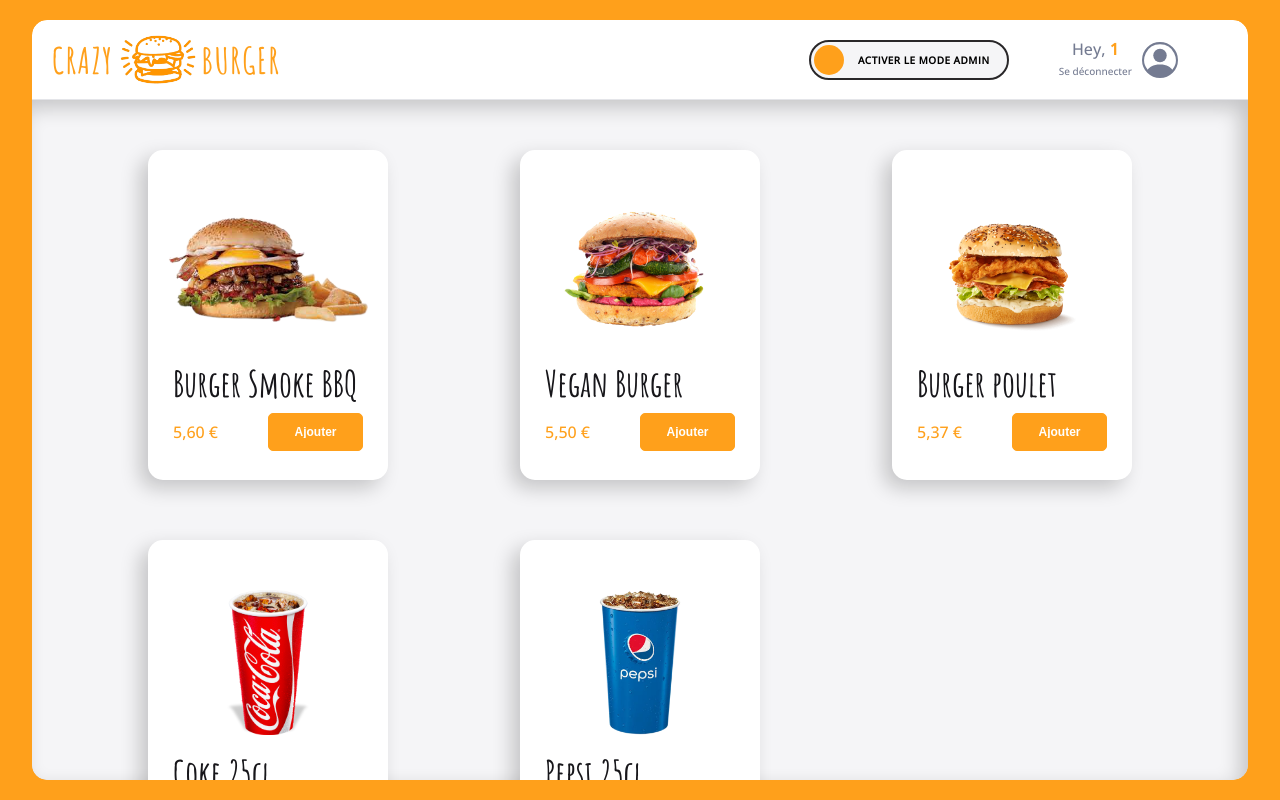
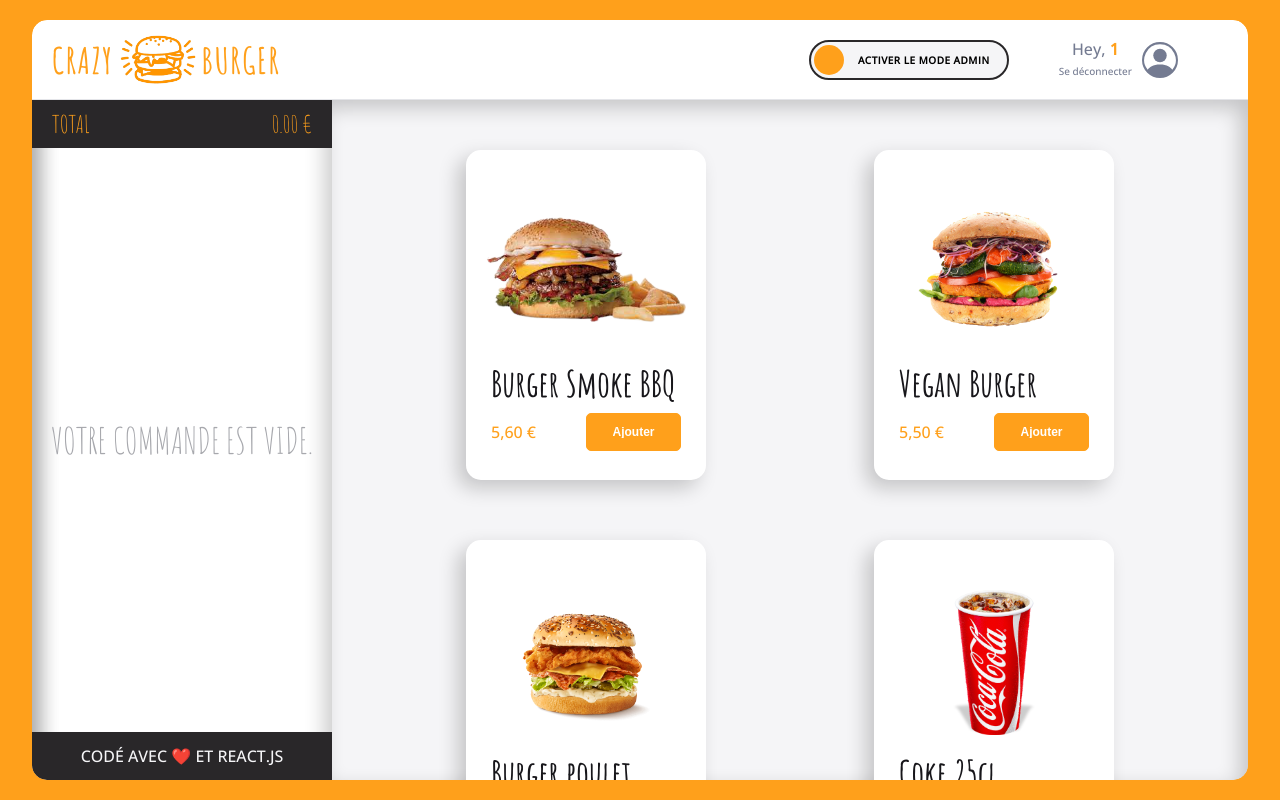
Before and after one commit to Samy572/burger-shop, a React (Vite) app: page /order/1 in a window 1280 px wide. Built offline with nearby package versions, Linux system fonts and the light colour scheme.

Commit message:
💄  F10 : BASKET > Add LAyout

```diff
--- a/src/components/pages/order/Main/Basket.jsx
+++ b/src/components/pages/order/Main/Basket.jsx
@@ -1,3 +1,54 @@
+import styled from 'styled-components';
+import { theme } from '../../../../theme';
+
 export default function Basket() {
-	return <div>basket</div>;
+	return (
+		<BasketStyled>
+			<div className="head-basket">
+				<span>Total</span>
+				<span>0.00 €</span>
+			</div>
+			<div className="body-basket">
+				<p>votre commande est vide.</p>
+			</div>
+			<div className="footer-basket">Codé avec ❤️ et react.js</div>
+		</BasketStyled>
+	);
 }
+
+const BasketStyled = styled.div`
+	display: grid;
+	height: 100%;
+	grid-template-rows: 7% 86% 7%;
+	box-shadow: ${theme.shadows.strong};
+	text-transform: uppercase;
+
+	.head-basket {
+		padding: 0 20px;
+		display: flex;
+		width: 100%;
+		justify-content: space-between;
+		align-items: center;
+		background-color: ${theme.colors.background_dark};
+		color: ${theme.colors.primary};
+		font-family: ${theme.fonts.family.stylish};
+		font-size: ${theme.fonts.size.P3};
+	}
+
+	.body-basket {
+		display: flex;
+		align-items: center;
+		justify-content: center;
+		font-size: ${theme.fonts.size.P4};
+		font-family: ${theme.fonts.family.stylish};
+		color: ${theme.colors.greyMedium};
+	}
+
+	.footer-basket {
+		display: flex;
+		align-items: center;
+		justify-content: center;
+		background-color: ${theme.colors.background_dark};
+		color: ${theme.colors.background_white};
+	}
+`;
--- a/src/components/pages/order/Main/Main.jsx
+++ b/src/components/pages/order/Main/Main.jsx
@@ -5,14 +5,14 @@
 import Admin from './Admin/AdminPanel/Admin.jsx';
 import { useContext } from 'react';
 import OrderContext from '../../../../context/OrderContext.jsx';
+import Basket from './Basket';
 
 export default function Main() {
 	const { isModeAdmin } = useContext(OrderContext);
 	return (
 		<MainStyled>
-			{/* <div className="basket">
-				<Basket />
-			</div> */}
+			<Basket />
+
 			<div className="menu-and-admin">
 				<Menu />
 				{isModeAdmin && <Admin />}
@@ -28,13 +28,9 @@
 	border-bottom-left-radius: ${theme.borderRadius.extraRound};
 	box-shadow: 0px 8px 20px 8px rgba(0, 0, 0, 0.2) inset;
 	display: grid;
-	/* grid-template-columns: 25% 1fr; */
+	grid-template-columns: 300px 1fr;
 	.menu-and-admin {
 		position: relative;
 		display: grid;
 	}
-
-	/* .basket {
-		background-color: pink;
-	} */
 `;
--- a/src/components/reusable-ui/Card.jsx
+++ b/src/components/reusable-ui/Card.jsx
@@ -51,7 +51,6 @@
 const CardStyled = styled.div`
 	border-radius: ${theme.borderRadius.extraRound};
 	height: 330px;
-
 	background: ${theme.colors.white};
 	box-sizing: border-box;
 	width: 240px;
```
